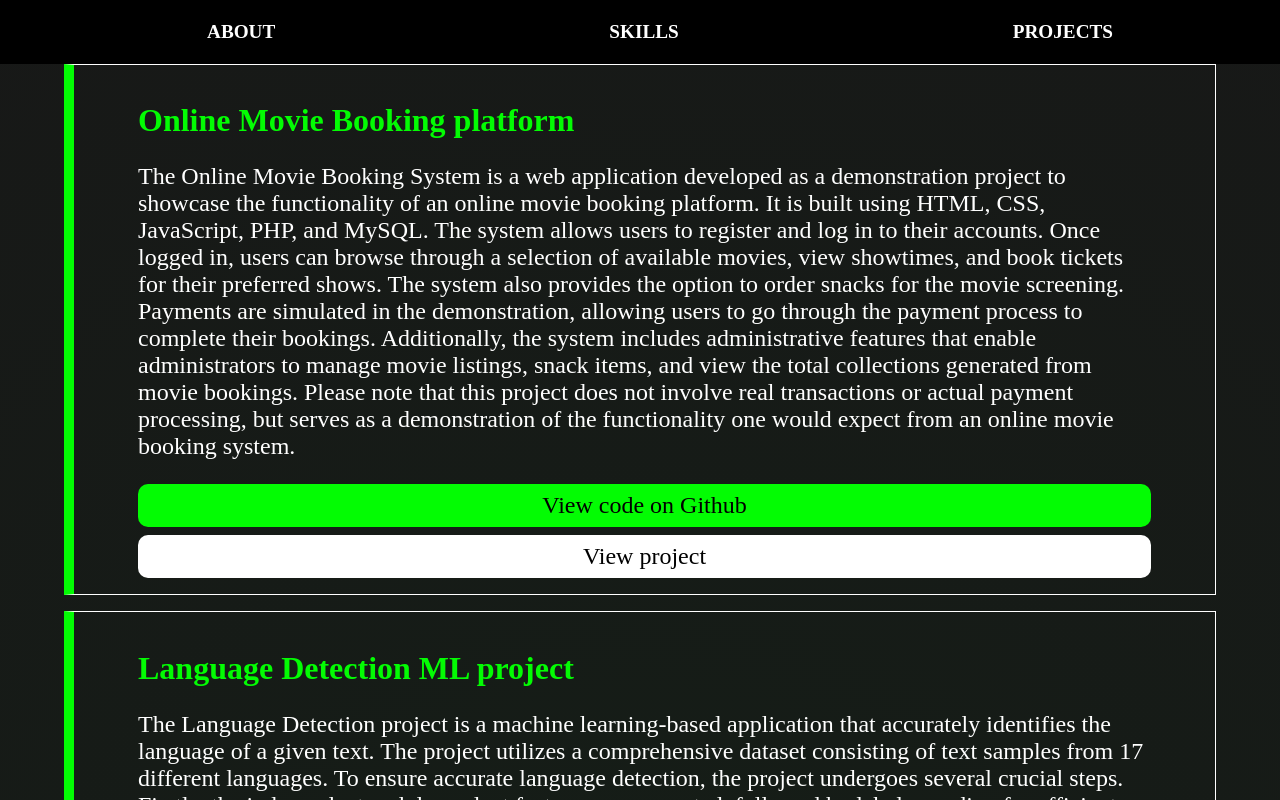
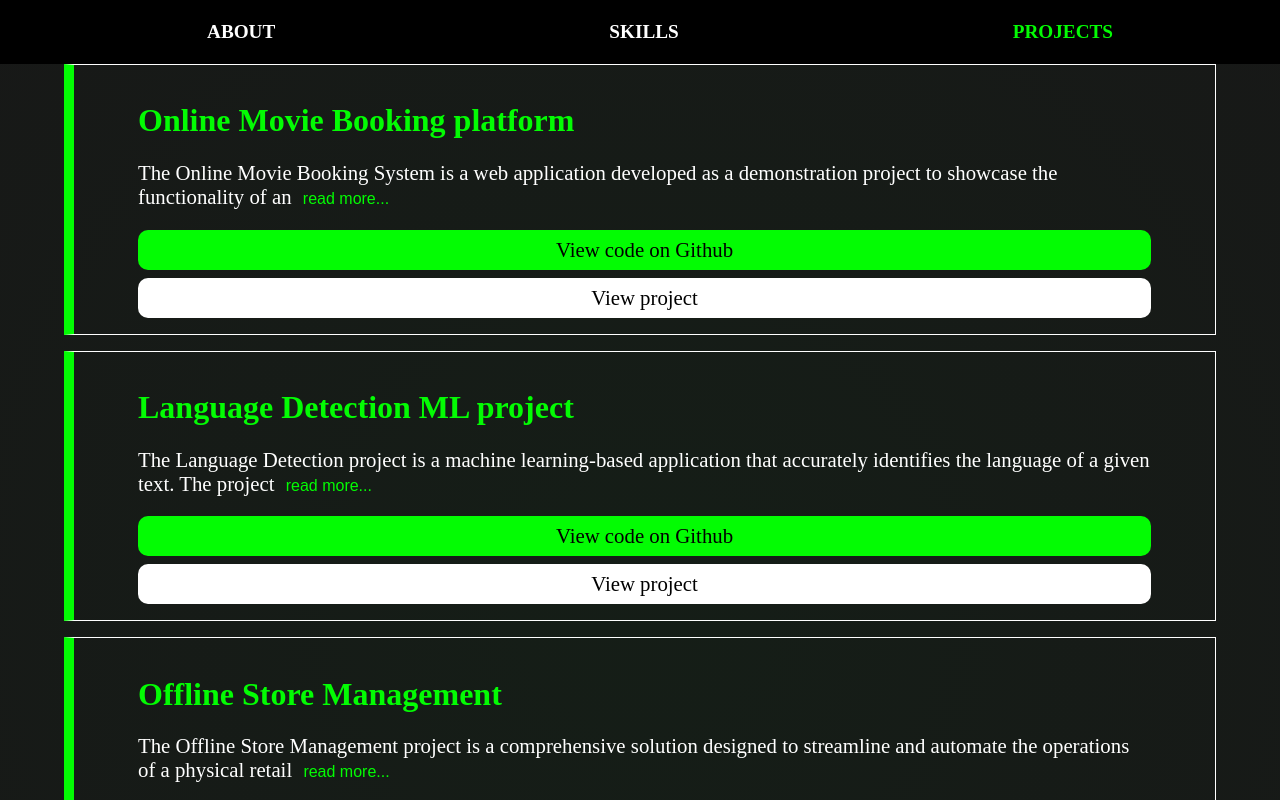
Before and after one commit to RohanAcharV/myportfolio, a React (Create React App) app: page /projects in a window 1280 px wide. Shown: the top 800 px of the page. Built offline with nearby package versions, Linux system fonts and the light colour scheme; the HTML template or start-up script is replaced by a standard one.

Commit message:
changes done

```diff
--- a/src/App.css
+++ b/src/App.css
@@ -25,6 +25,10 @@
   color:white;
 }
 #navigation li a:hover{
+  text-decoration: none;
+  color:#03fc03;
+}
+#navigation li .active{
   text-decoration: none;
   color:#03fc03;
 }
@@ -215,6 +219,7 @@ footer #contact h3 span{
 
 #skills{
   margin-top: 5vh;
+  font-family: Arial, Helvetica, sans-serif;
 }
 
 #certificates .edu .cert_img img{
@@ -254,7 +259,7 @@ footer #contact h3 span{
   border: 1px solid white;
   border-left: 10px solid #03fc03;
   padding: 2vh 5vw;
-  font-size: 1.5rem;
+  font-size: 1.3rem;
 }
 
 .proj .p_tit{
@@ -283,3 +288,9 @@ footer #contact h3 span{
   text-align: center;
   margin-top: 1vh;
 }
+#projects .readmore{
+  background: none;
+  color: #03fc03;
+  border: none;
+  font-size: 1rem;
+}
--- a/src/Navigation.js
+++ b/src/Navigation.js
@@ -1,17 +1,18 @@
 import React from 'react';
-import { Link } from 'react-router-dom';
+import { Link ,useLocation} from 'react-router-dom';
 function Nav(){
+  const location = useLocation();
 return(
     <div id="navigation">
     <ul>
         <li>
-          <Link to="/">ABOUT</Link>
+          <Link to="/" className={location.pathname === '/' ? 'active' : ''}>ABOUT</Link>
         </li>
         <li>
-          <Link to="/skills">SKILLS</Link>
+          <Link to="/skills" className={location.pathname === '/skills' ? 'active' : ''}>SKILLS</Link>
         </li>
         <li>
-          <Link to="/projects">PROJECTS</Link>
+          <Link to="/projects" className={location.pathname === '/projects' ? 'active' : ''}>PROJECTS</Link>
         </li>
       </ul>
     </div>
--- a/src/Projects.js
+++ b/src/Projects.js
@@ -1,17 +1,36 @@
-import React from 'react';
+import React, { useState } from 'react';
+
 function Projects(){
     const projects=[{title:"Online Movie Booking platform",desc:"The Online Movie Booking System is a web application developed as a demonstration project to showcase the functionality of an online movie booking platform. It is built using HTML, CSS, JavaScript, PHP, and MySQL. The system allows users to register and log in to their accounts. Once logged in, users can browse through a selection of available movies, view showtimes, and book tickets for their preferred shows. The system also provides the option to order snacks for the movie screening. Payments are simulated in the demonstration, allowing users to go through the payment process to complete their bookings. Additionally, the system includes administrative features that enable administrators to manage movie listings, snack items, and view the total collections generated from movie bookings. Please note that this project does not involve real transactions or actual payment processing, but serves as a demonstration of the functionality one would expect from an online movie booking system.",github:"",project:""},
     {title:"Language Detection ML project",desc:"The Language Detection project is a machine learning-based application that accurately identifies the language of a given text. The project utilizes a comprehensive dataset consisting of text samples from 17 different languages. To ensure accurate language detection, the project undergoes several crucial steps. Firstly, the independent and dependent features are separated, followed by label encoding for efficient processing. Text preprocessing techniques are applied to cleanse and standardize the data. The dataset is then split into training and testing sets to assess the model's accuracy. Using the Naive Bayes algorithm, the model is trained to predict the language based on the provided text. Evaluation metrics are employed to measure the model's performance. Finally, the trained model is utilized to predict the language of new data, providing seamless language detection capabilities.",github:"",project:""},
     {title:"Offline Store Management",desc:"The Offline Store Management project is a comprehensive solution designed to streamline and automate the operations of a physical retail store, similar to a supermarket. Built using HTML, CSS, JavaScript, PHP, and MySQL, the project offers a range of essential features. It enables the store owner to monitor and analyze total sales and profits through intuitive visualizations presented in pie charts. The system provides detailed insights into individual product categories, including the quantity of products sold, remaining stock, and the profit gained. Additionally, the project offers daily and monthly reports to track sales performance over time. Store management tasks such as adding stocks and new items are seamlessly handled within the system. It also provides the functionality to store customer information and generate bills, facilitating smooth checkout processes. The ability to add products to a cart and print bills further enhances the overall shopping experience. With its user-friendly interface and robust functionality, the Offline Store Management project empowers store owners to efficiently manage inventory, track sales, and provide exceptional customer service.",github:"",project:""},
     {title:"Interactive Learning Platform",desc:"The Interactive Learning Platform is a web-based application built with React, Express, and MongoDB Atlas, aimed at enhancing the learning experience for students and fostering effective communication between students and teachers. The project focuses on two main objectives: improving learning outcomes and facilitating communication. The platform offers interactive quizzes and topic-wise practice sessions to engage students actively and consolidate their knowledge. It also enables seamless communication through features like group formation, quiz events, and score monitoring. Teachers can provide personalized guidance, while students can ask questions and seek clarifications. The platform visualizes students' progress, motivating them by highlighting their strengths and areas for improvement. With its comprehensive quiz functionality, targeted practice sessions, and two-way communication capabilities, the Interactive Learning Platform empowers students to enhance their skills and knowledge in a collaborative learning environment.",github:"",project:""}]
 
+    const [readmore,setreadmore]=useState(projects.map((p)=>true))
+
+    const togglepara=(bool,index)=>{
+        const newreadmore=[...readmore]
+        newreadmore[index]=bool
+        setreadmore(newreadmore)
+    }
+
+    const paragraph=(para,index)=>{
+        if(readmore[index]===false){
+            return <p>{para} <span><button class="readmore" onClick={()=>togglepara(true,index)}>show less..</button></span></p>
+        }
+        else{
+            const shorttext = para.split(' ').slice(0, 20).join(' ');
+            return <p>{shorttext} <span><button class="readmore" onClick={()=>togglepara(false,index)}>read more...</button></span></p>
+        }
+    }
     return(
         <div id="projects">
             {
-                projects.map((p)=>(
+                projects.map((p,index)=>(
                     <div class="proj">
                         <h1 class="p_tit">{p.title}</h1>
-                        <p>{p.desc}</p>
+                        {/* <p>{p.desc}</p> */}
+                        {paragraph(p.desc,index)}
                         <a href={p.github} class="githublink">View code on Github</a>
                         <a href={p.project} class="projectlink">View project</a>
                     </div>
```
